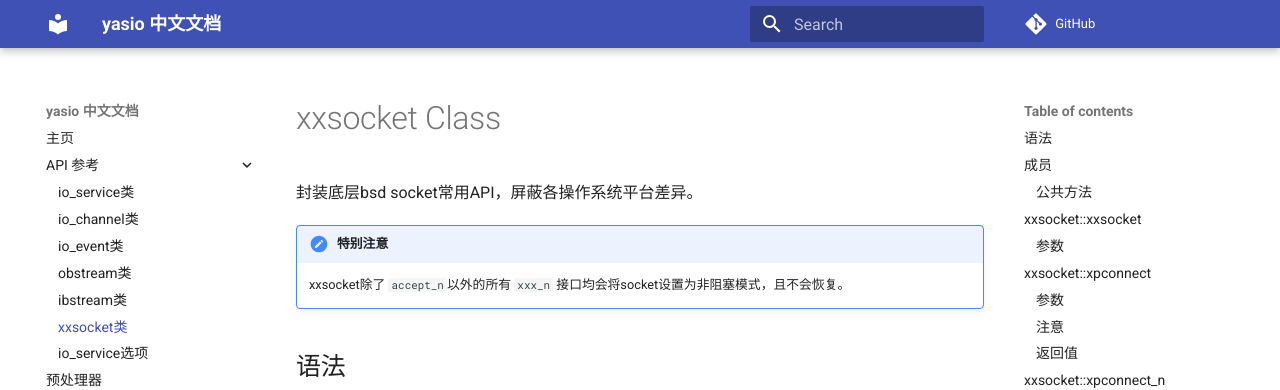
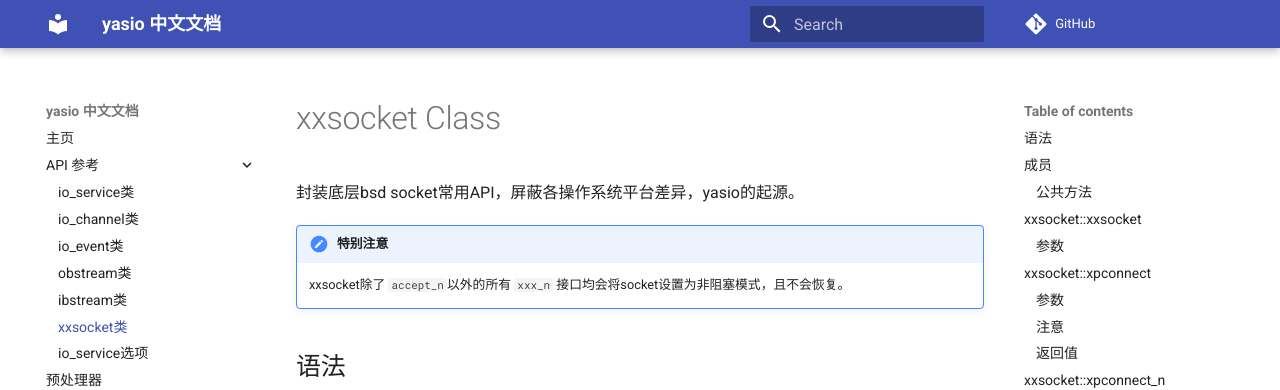
Before and after one commit to yasio/docs-936, an MkDocs documentation site: the page built from docs/api/reference/xxsocket-class.md, in a window 1280 px wide and 900 px high. Shown: the top 390 px of the window. Built offline with MkDocs 1.6.1 and Material for MkDocs 9.7.7, drawn with Linux system fonts in a browser that asks for light colours; comment, search, counter and statistics services are not loaded.

Commit message:
Update xxsocket-class.md

```diff
--- a/docs/api/reference/xxsocket-class.md
+++ b/docs/api/reference/xxsocket-class.md
@@ -7,7 +7,7 @@
 
 # xxsocket Class
 
-封装底层bsd socket常用API，屏蔽各操作系统平台差异。
+封装底层bsd socket常用API，屏蔽各操作系统平台差异，yasio的起源。
 
 !!! attention "特别注意"
 
```
